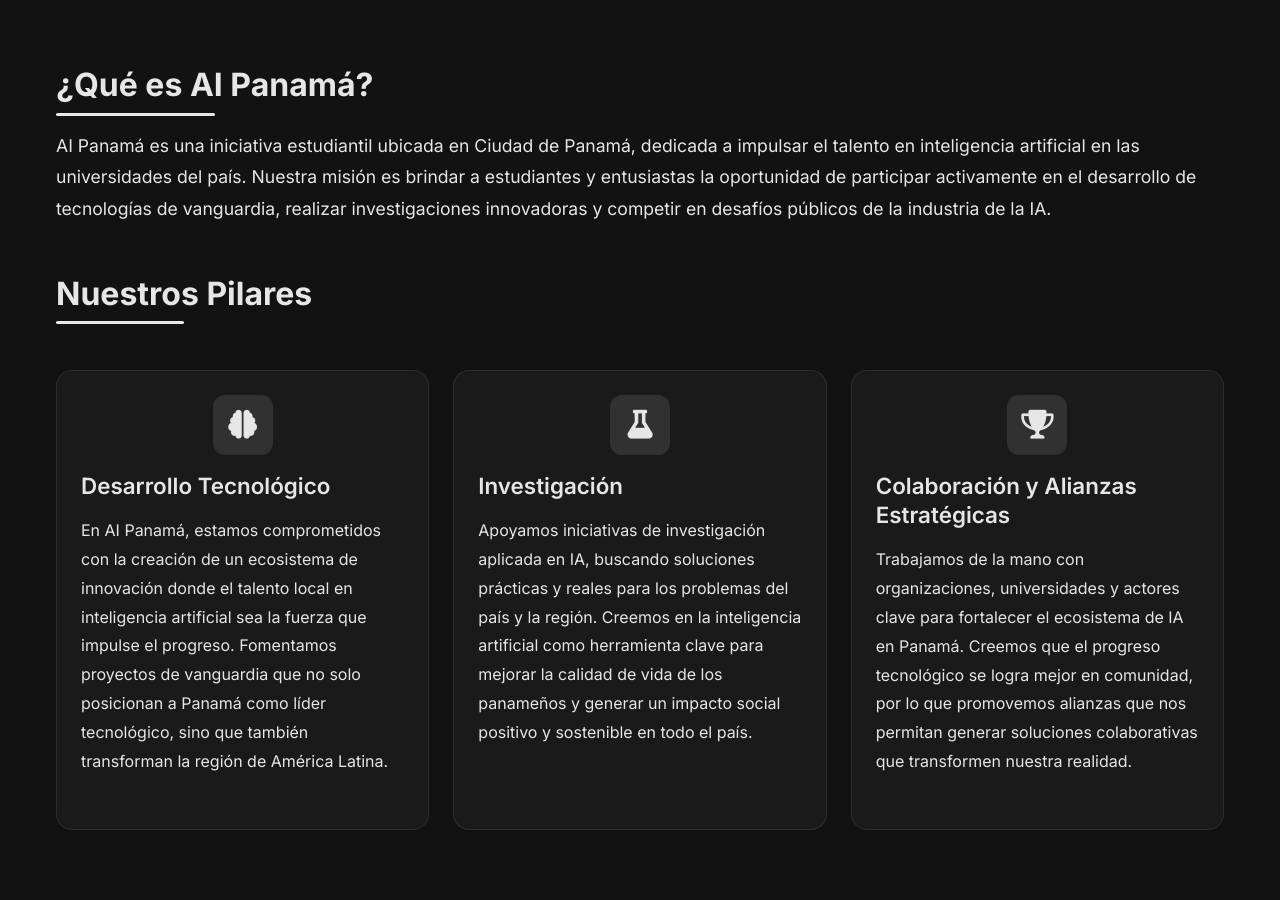
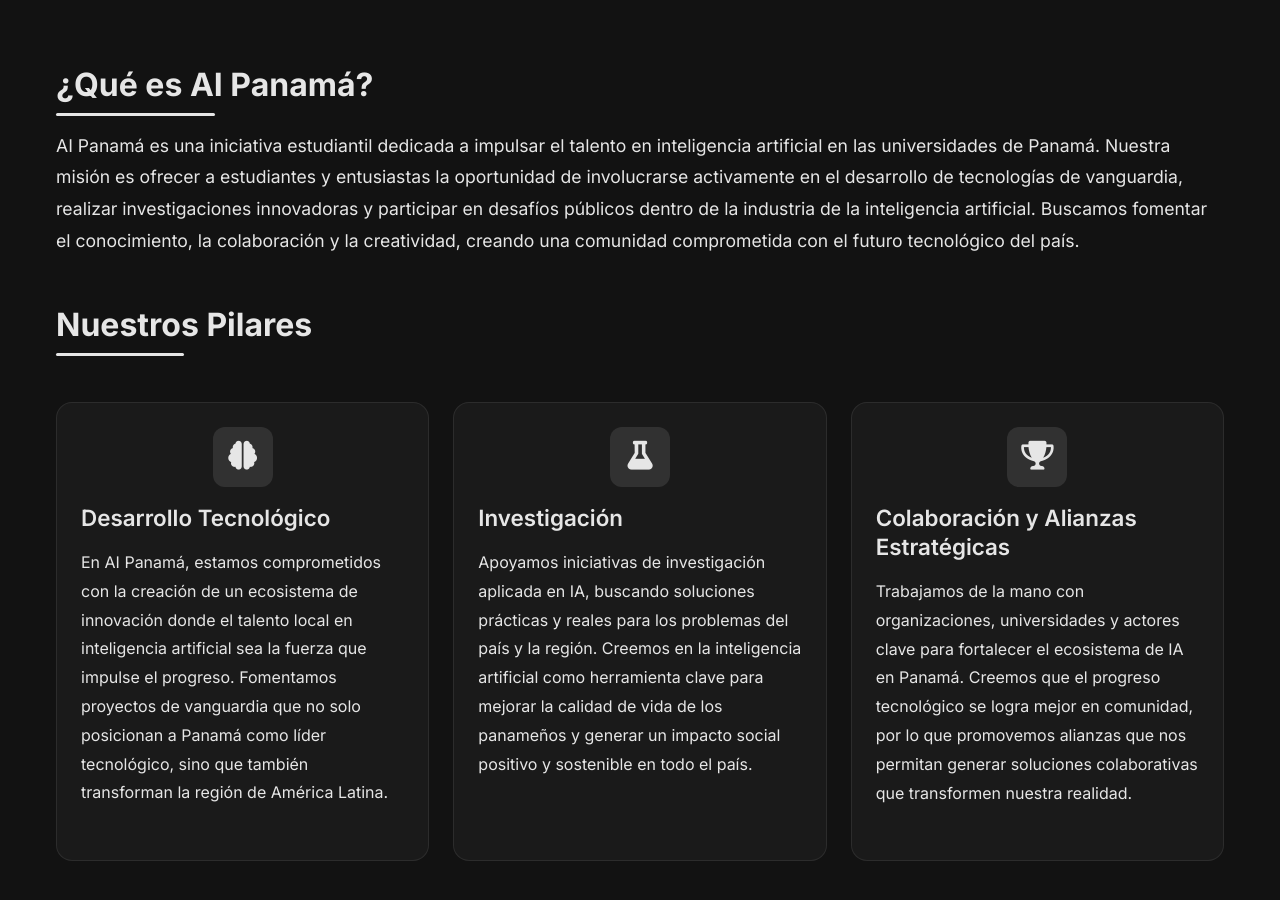
Before and after one commit to elephant362/pty.ai, a plain HTML site: page index.html in a window 1280 px wide. Shown: the part 800-1700 px from the top of the page. Drawn offline with Linux system fonts and the light colour scheme.

Commit message:
Update index.html

```diff
--- a/index.html
+++ b/index.html
@@ -592,7 +592,7 @@
         <!-- Nosotros Section -->
         <section class="section" id="nosotros">
             <h2 class="section-title">¿Qué es AI Panamá?</h2>
-            <p class="highlight-text">AI Panamá es una iniciativa estudiantil ubicada en Ciudad de Panamá, dedicada a impulsar el talento en inteligencia artificial en las universidades del país. Nuestra misión es brindar a estudiantes y entusiastas la oportunidad de participar activamente en el desarrollo de tecnologías de vanguardia, realizar investigaciones innovadoras y competir en desafíos públicos de la industria de la IA.</p>
+            <p class="highlight-text">AI Panamá es una iniciativa estudiantil dedicada a impulsar el talento en inteligencia artificial en las universidades de Panamá. Nuestra misión es ofrecer a estudiantes y entusiastas la oportunidad de involucrarse activamente en el desarrollo de tecnologías de vanguardia, realizar investigaciones innovadoras y participar en desafíos públicos dentro de la industria de la inteligencia artificial. Buscamos fomentar el conocimiento, la colaboración y la creatividad, creando una comunidad comprometida con el futuro tecnológico del país.</p>
         </section>
 
         <!-- Pilares Section -->
```
